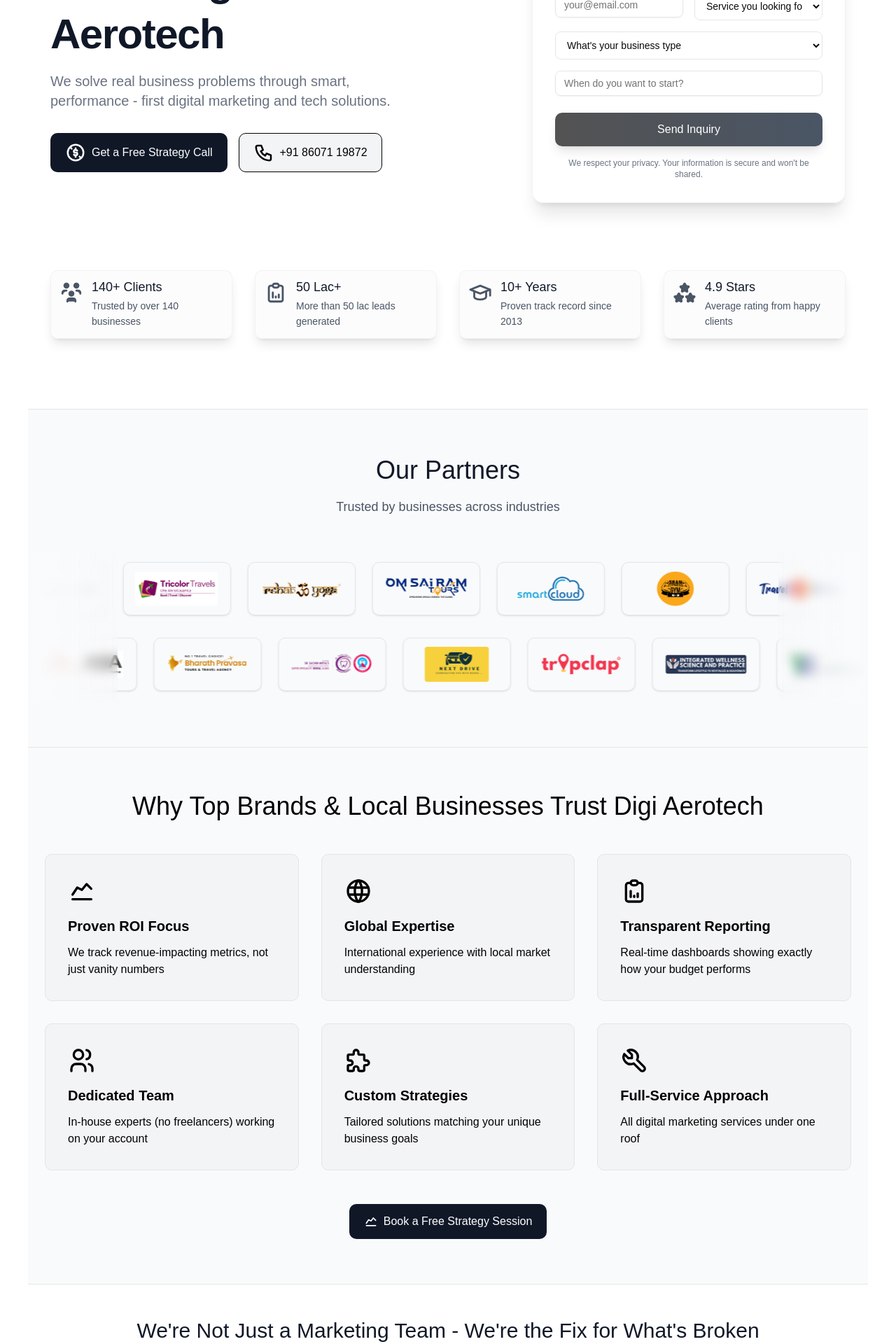
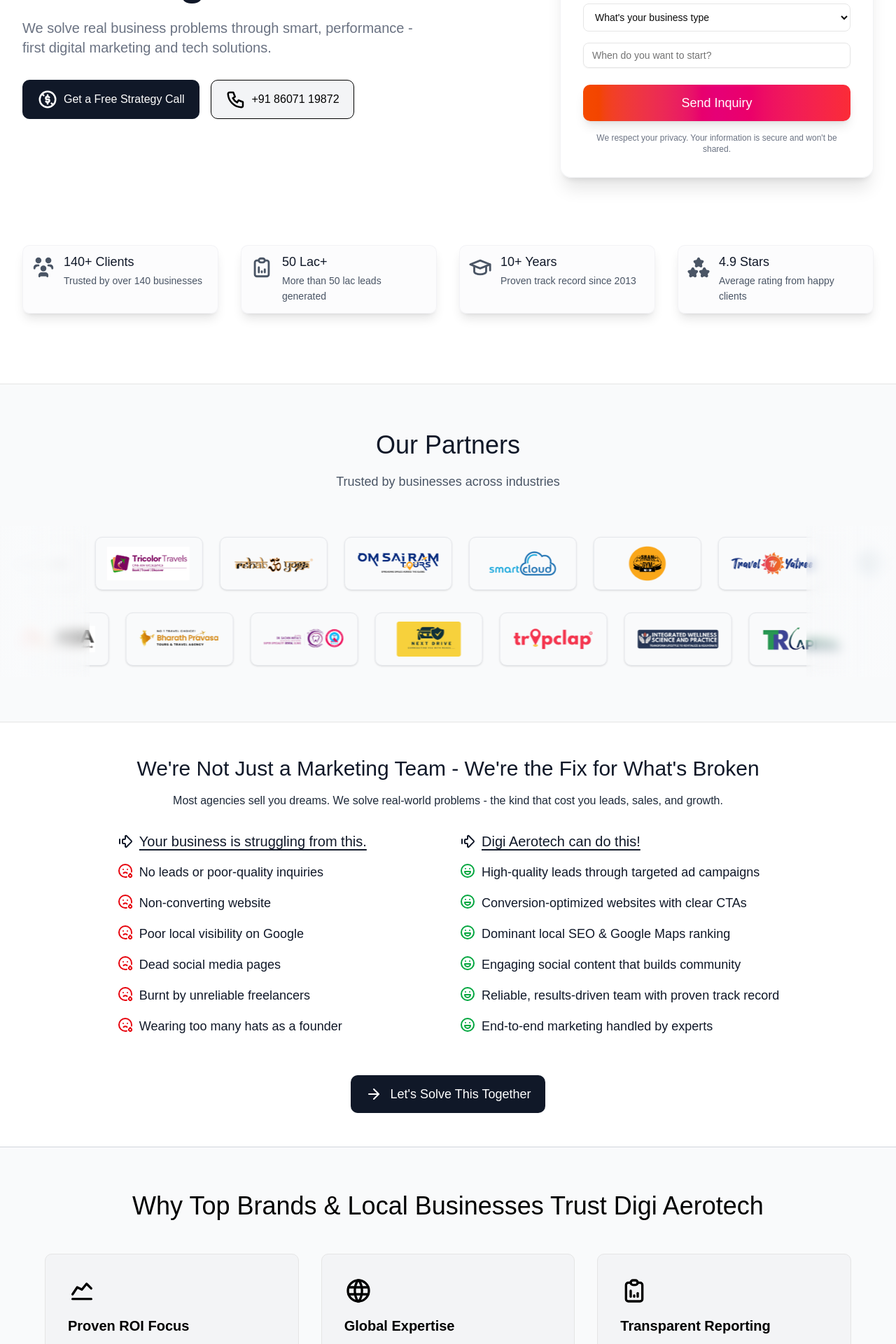
Before and after one commit to DeveloperKeshavKumar/digi-aerotech, a Next.js app: page / in a window 1280 px wide. Shown: the part 340-2260 px from the top of the page at 70% size. Built offline with nearby package versions, Linux system fonts and the light colour scheme.

Commit message:
reorder homepage  components

```diff
--- a/app/layout.tsx
+++ b/app/layout.tsx
@@ -36,7 +36,7 @@
           disableTransitionOnChange
         >
           <Navbar />
-          <main className="flex-1 mt-10 p-1 sm:p-10">
+          <main className="flex-1 mt-10 p-1 lg:p-0">
             {children}
           </main>
           <Footer />
--- a/app/page.tsx
+++ b/app/page.tsx
@@ -158,6 +158,28 @@
         },
       ]} rows={2} speed="fast" />
 
+      <Struggles
+        title="We're Not Just a Marketing Team - We're the Fix for What's Broken"
+        subheadline="Most agencies sell you dreams. We solve real-world problems - the kind that cost you leads, sales, and growth."
+        painPoints={[
+          "No leads or poor-quality inquiries",
+          "Non-converting website",
+          "Poor local visibility on Google",
+          "Dead social media pages",
+          "Burnt by unreliable freelancers",
+          "Wearing too many hats as a founder"
+        ]}
+        solutionPoints={[
+          "High-quality leads through targeted ad campaigns",
+          "Conversion-optimized websites with clear CTAs",
+          "Dominant local SEO & Google Maps ranking",
+          "Engaging social content that builds community",
+          "Reliable, results-driven team with proven track record",
+          "End-to-end marketing handled by experts"
+        ]}
+        cta={{ icon: <ArrowRight />, text: " Let's Solve This Together", link: "/contact" }}
+      />
+
       <WhyChooseUs
         title="Why Top Brands & Local Businesses Trust Digi Aerotech"
         trustPoints={[
@@ -197,82 +219,6 @@
           link: "/strategy-session",
           icon: <IconChartLine size={20} />
         }}
-      />
-
-      <Struggles
-        title="We're Not Just a Marketing Team - We're the Fix for What's Broken"
-        subheadline="Most agencies sell you dreams. We solve real-world problems - the kind that cost you leads, sales, and growth."
-        painPoints={[
-          "No leads or poor-quality inquiries",
-          "Non-converting website",
-          "Poor local visibility on Google",
-          "Dead social media pages",
-          "Burnt by unreliable freelancers",
-          "Wearing too many hats as a founder"
-        ]}
-        solutionPoints={[
-          "High-quality leads through targeted ad campaigns",
-          "Conversion-optimized websites with clear CTAs",
-          "Dominant local SEO & Google Maps ranking",
-          "Engaging social content that builds community",
-          "Reliable, results-driven team with proven track record",
-          "End-to-end marketing handled by experts"
-        ]}
-        cta={{ icon: <ArrowRight />, text: " Let's Solve This Together", link: "/contact" }}
-      />
-
-      <WhoWeWorkWith
-        title="Who we work with ?"
-        description="We work with businesses across these industries"
-        speed='fast'
-        rows={3}
-        industries={[
-          {
-            name: "Restaurants & Cafes",
-            url: "/restaurants",
-            icon: <Utensils className="w-5 h-5" />
-          },
-          {
-            name: "Hotels & Resorts",
-            url: "/hotels",
-            icon: <Hotel className="w-5 h-5" />
-          },
-          {
-            name: "Doctors & Clinics",
-            url: "/clinics",
-            icon: <Stethoscope className="w-5 h-5" />
-          },
-          {
-            name: "Gyms & Fitness",
-            url: "/gyms",
-            icon: <Dumbbell className="w-5 h-5" />
-          },
-          {
-            name: "Fashion Brands",
-            url: "/brands",
-            icon: <Shirt className="w-5 h-5" />
-          },
-          {
-            name: "Real Estate",
-            url: "/real-estate",
-            icon: <Home className="w-5 h-5" />
-          },
-          {
-            name: "Consultants",
-            url: "/consultants",
-            icon: <Briefcase className="w-5 h-5" />
-          },
-          {
-            name: "Local Shops",
-            url: "/locals",
-            icon: <Store className="w-5 h-5" />
-          },
-          {
-            name: "eCommerce",
-            url: "/ecommerce",
-            icon: <ShoppingCart className="w-5 h-5" />
-          },
-        ]}
       />
 
       <OurServices
@@ -354,6 +300,60 @@
           }
         ]}
         cta={{ text: "View All Services", link: "/services" }}
+      />
+
+      <WhoWeWorkWith
+        title="Who we work with ?"
+        description="We work with businesses across these industries"
+        speed='fast'
+        rows={3}
+        industries={[
+          {
+            name: "Restaurants & Cafes",
+            url: "/restaurants",
+            icon: <Utensils className="w-5 h-5" />
+          },
+          {
+            name: "Hotels & Resorts",
+            url: "/hotels",
+            icon: <Hotel className="w-5 h-5" />
+          },
+          {
+            name: "Doctors & Clinics",
+            url: "/clinics",
+            icon: <Stethoscope className="w-5 h-5" />
+          },
+          {
+            name: "Gyms & Fitness",
+            url: "/gyms",
+            icon: <Dumbbell className="w-5 h-5" />
+          },
+          {
+            name: "Fashion Brands",
+            url: "/brands",
+            icon: <Shirt className="w-5 h-5" />
+          },
+          {
+            name: "Real Estate",
+            url: "/real-estate",
+            icon: <Home className="w-5 h-5" />
+          },
+          {
+            name: "Consultants",
+            url: "/consultants",
+            icon: <Briefcase className="w-5 h-5" />
+          },
+          {
+            name: "Local Shops",
+            url: "/locals",
+            icon: <Store className="w-5 h-5" />
+          },
+          {
+            name: "eCommerce",
+            url: "/ecommerce",
+            icon: <ShoppingCart className="w-5 h-5" />
+          },
+        ]}
       />
 
       <OurWork
--- a/components/homepage/business-growth.tsx
+++ b/components/homepage/business-growth.tsx
@@ -70,7 +70,7 @@
   };
 
   return (
-    <section ref={sectionRef} className="py-16 px-4 sm:px-6 lg:px-8 bg-gray-50 dark:bg-gray-950">
+    <section ref={sectionRef} className="py-16 px-4 sm:px-6 lg:px-8 ">
       <div className="max-w-7xl mx-auto">
         <div className="grid grid-cols-1 lg:grid-cols-2 gap-8 lg:gap-36 items-center">
 
--- a/components/homepage/comapnies.tsx
+++ b/components/homepage/comapnies.tsx
@@ -206,7 +206,7 @@
     return (
         <section
             ref={sectionRef}
-            className="py-16 bg-gray-50 dark:bg-gray-950 overflow-hidden border-b border-border dark:border-gray-50 w-full"
+            className="py-16 bg-gray-50 dark:bg-gray-950 overflow-hidden border-b border-border dark:border-gray-700 w-full"
         >
             <div className="w-full">
                 <motion.div
--- a/components/homepage/hero.tsx
+++ b/components/homepage/hero.tsx
@@ -310,7 +310,7 @@
 
           <button
             type="submit"
-            className="w-full bg-gradient-to-r from-neutral-600 to-gray-600 hover:from-neutral-700 hover:to-gray-700 text-white font-medium py-3 px-6 rounded-lg transition-all duration-300 transform hover:scale-[1.02] focus:ring-2 focus:ring-blue-500 focus:ring-offset-2 dark:focus:ring-offset-gray-900 shadow-lg mt-4"
+            className="w-full bg-gradient-to-r from-orange-600 via-pink-600 to-red-500 text-lg text-white font-medium py-3 px-6 rounded-lg transition-all duration-300 transform hover:scale-[1.02] focus:ring-2 focus:ring-orange-500 focus:ring-offset-2 dark:focus:ring-offset-gray-900 shadow-lg mt-4"
           >
             Send Inquiry
           </button>
--- a/components/homepage/our-services.tsx
+++ b/components/homepage/our-services.tsx
@@ -45,7 +45,7 @@
   }, []);
 
   return (
-    <section ref={sectionRef} className="py-16 px-4 bg-white dark:bg-black border-b border-border dark:border-white">
+    <section ref={sectionRef} className="py-16 px-4 bg-white dark:bg-black border-b border-border dark:border-gray-700">
       <div className="max-w-7xl mx-auto">
         {/* Header */}
         <motion.div
--- a/components/homepage/our-work.tsx
+++ b/components/homepage/our-work.tsx
@@ -17,7 +17,7 @@
 
 export const OurWork: React.FC<OurWorkProps> = ({ title, examples, cta }) => {
   return (
-    <section className="py-12 px-4 bg-white dark:bg-black border-b border-black dark:border-white">
+    <section className="py-12 px-4 bg-white dark:bg-black border-b border-black dark:border-gray-700">
       <div className="max-w-6xl mx-auto">
         <h2 className="text-3xl md:text-4xl font-bold mb-12 text-center text-black dark:text-white">
           {title}
--- a/components/homepage/testimonials.tsx
+++ b/components/homepage/testimonials.tsx
@@ -84,7 +84,7 @@
   };
 
   return (
-    <section className="py-16 px-4 bg-white dark:bg-black overflow-hidden border-b border-border dark:border-white">
+    <section className="py-16 px-4 bg-gray-50 dark:bg-gray-950 overflow-hidden border-b border-border dark:border-gray-700">
       <div className="container mx-auto">
         <div className={`text-center mb-12 transition-all duration-1000 ${isVisible ? 'opacity-100 translate-y-0' : 'opacity-0 translate-y-8'}`}>
           <h2 className="text-3xl md:text-4xl font-light text-gray-900 dark:text-white mb-4 leading-tight">
@@ -119,7 +119,7 @@
                   {columnTestimonials.map((testimonial, index) => (
                     <div
                       key={`${colIndex}-${index}`}
-                      className="bg-gray-50 dark:bg-gray-900 border border-gray-200 dark:border-gray-700 rounded-xl p-6 mb-6 hover:shadow-md transition-all duration-300"
+                      className="bg-white dark:bg-gray-900 border border-gray-200 dark:border-gray-700 rounded-xl p-6 mb-6 hover:shadow-md transition-all duration-300"
                     >
                       <div className="flex flex-col sm:flex-row items-start gap-4 mb-4">
                         {testimonial.image ? (
--- a/components/homepage/who-we-work-with.tsx
+++ b/components/homepage/who-we-work-with.tsx
@@ -103,7 +103,7 @@
   return (
     <section
       ref={sectionRef}
-      className="py-16 px-4 bg-gray-50 dark:bg-gray-950 overflow-hidden border-b border-border dark:border-gray-50"
+      className="py-16 px-4 bg-gray-50 dark:bg-gray-950 overflow-hidden border-b border-border dark:border-gray-700"
     >
       <div className="container mx-auto">
         <motion.div
--- a/components/homepage/why-choose-us.tsx
+++ b/components/homepage/why-choose-us.tsx
@@ -25,7 +25,7 @@
   cta,
 }) => {
   return (
-    <section className="py-16 px-4 bg-gray-50 dark:bg-gray-950 border-b border-border dark:border-white">
+    <section className="py-16 px-4 bg-gray-50 dark:bg-gray-950 border-b border-border dark:border-gray-700">
       <div className="max-w-6xl mx-auto">
         <h2 className="text-3xl md:text-4xl font-light mb-12 text-center text-black dark:text-white">
           {title}
--- a/components/layout/footer.tsx
+++ b/components/layout/footer.tsx
@@ -104,7 +104,7 @@
     };
 
     return (
-        <footer className="relative w-full border-t border-border dark:border-gray-900 overflow-hidden font-nunito">
+        <footer className="relative w-full bg-gray-100 dark:bg-gray-950 border-t border-border dark:border-gray-700 overflow-hidden font-nunito">
             <div className="absolute inset-0 opacity-30 pointer-events-none">
                 <motion.div
                     className="absolute top-4 left-4 sm:top-10 sm:left-10 text-primary"
```
